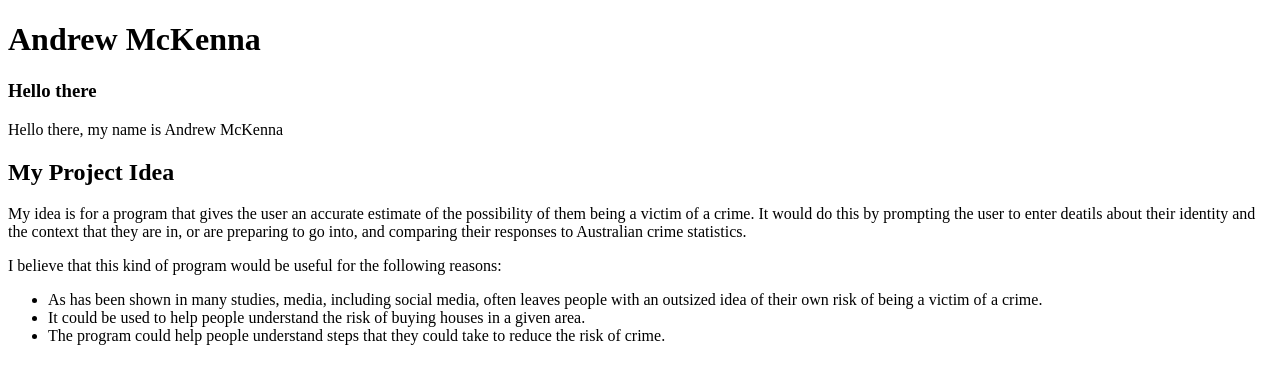
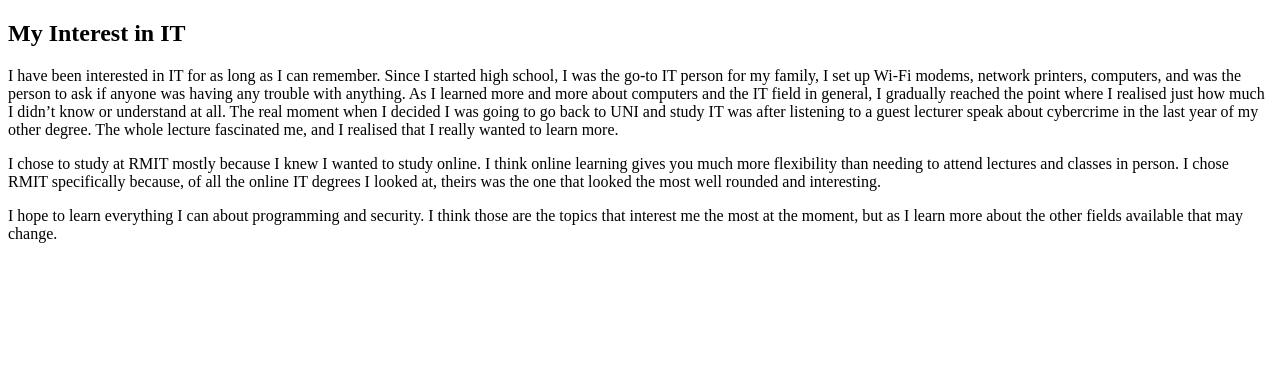
Before and after one commit to pseudonym-git/Assignment-1-introToIT, a plain HTML site: page index.html in a window 1280 px wide. Drawn offline with Linux system fonts and the light colour scheme.

Commit message:
restage?

```diff
--- a/index.html
+++ b/index.html
@@ -2,25 +2,14 @@
 <html lang="en" dir="ltr">
   <head>
     <meta charset="utf-8">
-  <title>Andrew McKenna</title>
-</head>
+    <title>Andrew McKenna Profile</title>
+  </head>
+  <body>
+    <h2>My Interest in IT</h2>
+    <p>I have been interested in IT for as long as I can remember. Since I started high school, I was the go-to IT person for my family, I set up Wi-Fi modems, network printers, computers, and was the person to ask if anyone was having any trouble with anything. As I learned more and more about computers and the IT field in general, I gradually reached the point where I realised just how much I didn’t know or understand at all.  The real moment when I decided I was going to go back to UNI and study IT was after listening to a guest lecturer speak about cybercrime in the last year of my other degree. The whole lecture fascinated me, and I realised that I really wanted to learn more. </p>
 
-<body>
-<h1>Andrew McKenna</h1>
-<h3>Hello there</h3>
+    <p>I chose to study at RMIT mostly because I knew I wanted to study online. I think online learning gives you much more flexibility than needing to attend lectures and classes in person. I chose RMIT specifically because, of all the online IT degrees I looked at, theirs was the one that looked the most well rounded and interesting.</p>
 
-  <p>Hello there, my name is Andrew McKenna</p>
-
-  <h2>My Project Idea</h2>
-
-  <p>My idea is for a program that gives the user an accurate estimate of the possibility of them being a victim of a crime. It would do this by prompting the user to enter deatils about their identity and the context that they are in, or are preparing to go into, and comparing their responses to Australian crime statistics.</p>
-
-  <p>I believe that this kind of program would be useful for the following reasons:
-    <ul>
-      <li>As has been shown in many studies, media, including social media, often leaves people with an outsized idea of their own risk of being a victim of a crime.</li>
-      <li>It could be used to help people understand the risk of buying houses in a given area.</li>
-      <li>The program could help people understand steps that they could take to reduce the risk of crime.</li>
-    </ul>
-  </p>
-
-</body>
+    <p>I hope to learn everything I can about programming and security. I think those are the topics that interest me the most at the moment, but as I learn more about the other fields available that may change.</p>
+  </body>
+</html>
```
